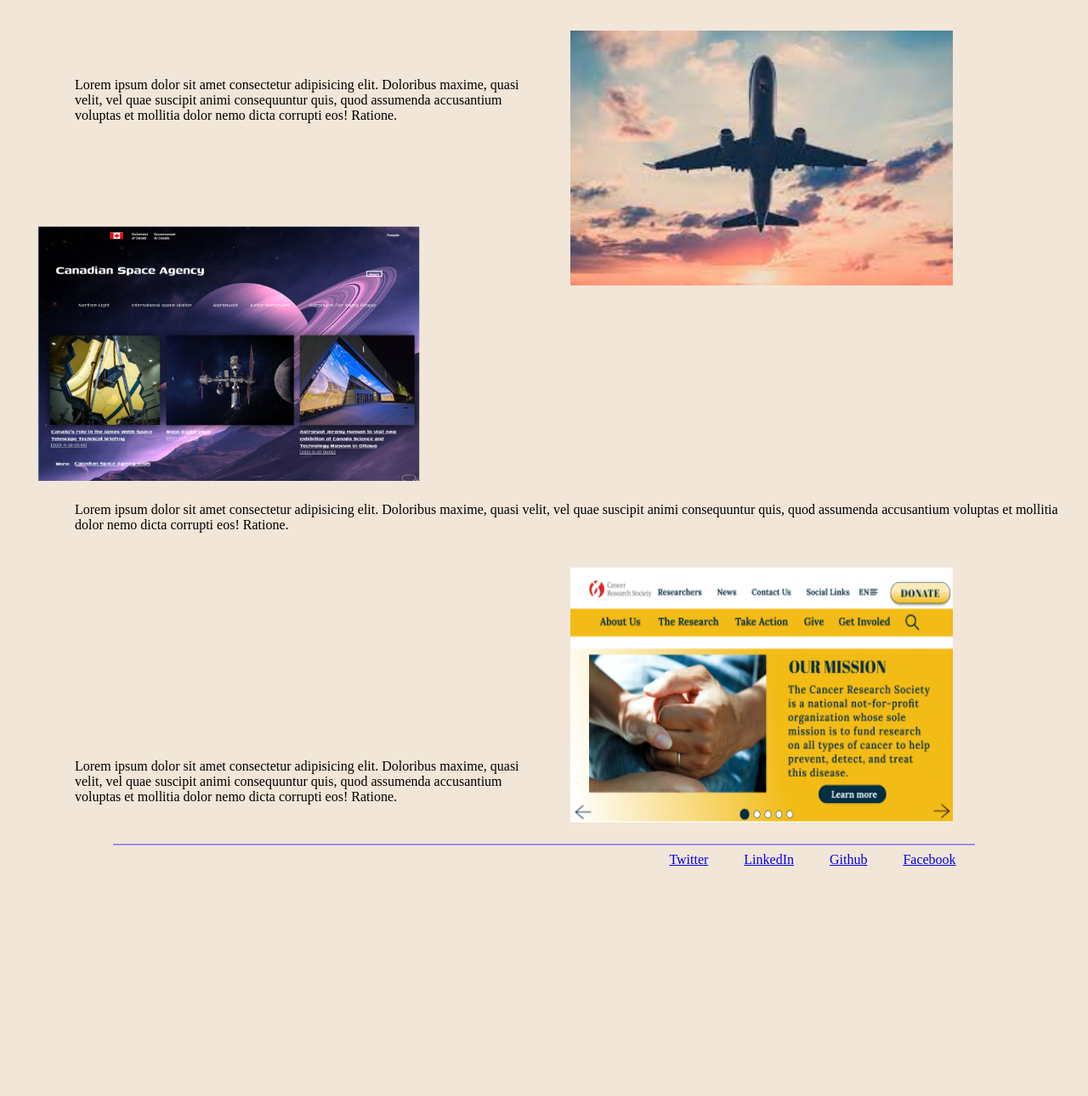
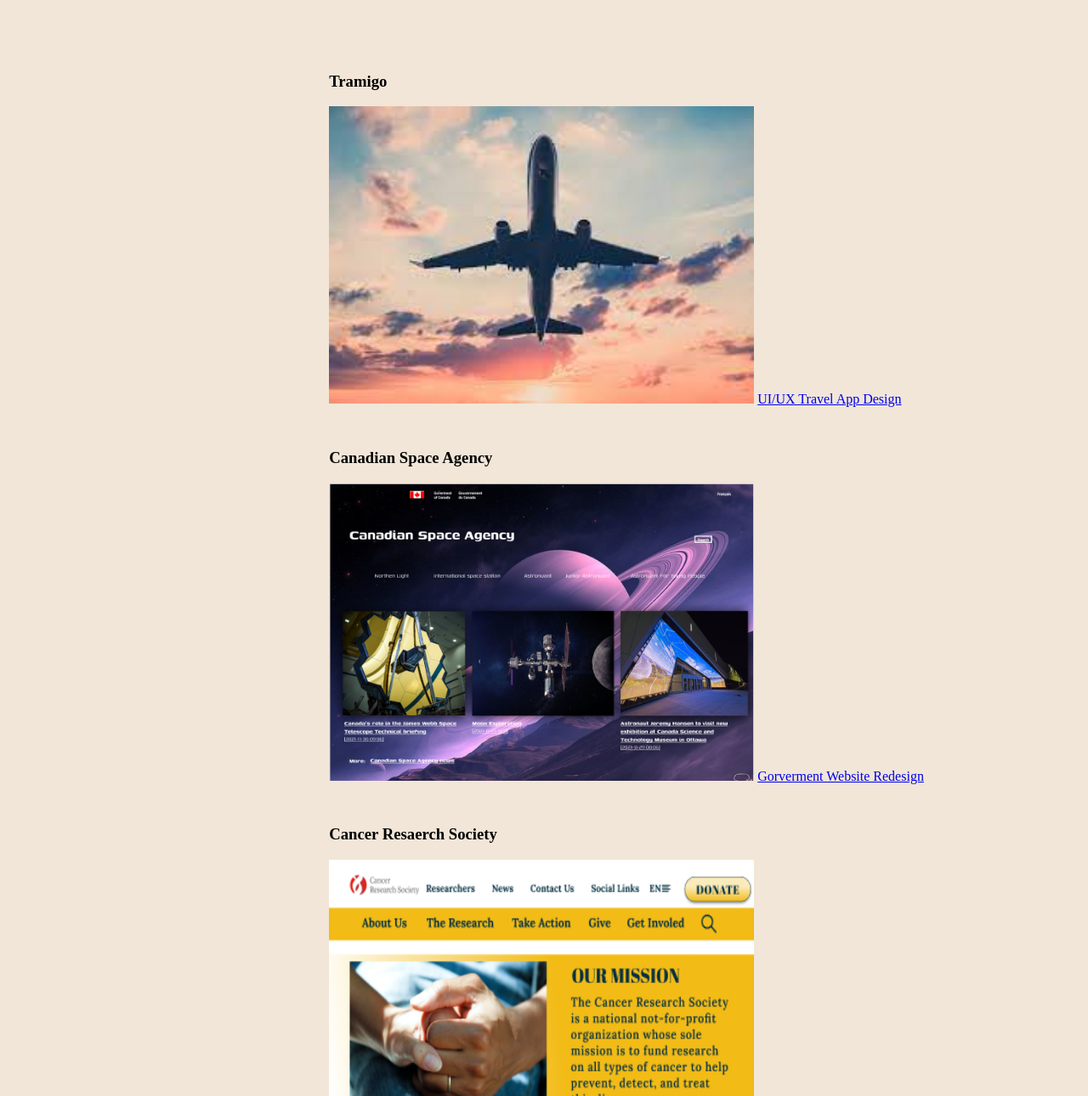
Before and after one commit to wenjing1029/UX_UI_HW_17, a plain HTML site: page index.html in a window 1280 px wide. Shown: the part 681-1971 px from the top of the page at 85% size. Before the commit the page ends 1710 px from the top, so only its background shows below. Drawn offline with Linux system fonts and the light colour scheme.

Commit message:
Change2.26

```diff
--- a/CSS/style.css
+++ b/CSS/style.css
@@ -20,6 +20,7 @@ body {
    grid-template-areas: 'About Resume Portfolio Contact' ;
    margin-left: 60%;
    margin-right: 10%;
+   font-family:'Times New Roman', Times, serif
 }
 
 .intro img{
@@ -33,6 +34,7 @@ body {
     font-size: x-large;
     padding: 20px;
     margin-left: 5%;
+    font-family:'Times New Roman', Times, serif
 }
 .h1{
     font-size:large;
@@ -42,6 +44,7 @@ body {
 .Shortbio {
     font-size: medium;
     margin-left: 12%;
+    font-family: Arial, Helvetica, sans-serif;
     }
 
 .h2 {
@@ -50,43 +53,23 @@ body {
     padding-right: 50%;
 
 }
-.Tramigo img {
-    float: right;
-    margin-right: 10%;
-    padding: 25px;
+#MyWork h2 {
+    text-align:center;
+    font-size:38px;
+    margin-bottom:100px;
+    font-family: 'Times New Roman', Times, serif;
 }
-.DescriptionOfTramigo {
-    font-family:'Times New Roman', Times, serif;
-    padding: 80px;
+.project {
+    margin-left: 30%;
+    padding-bottom: 30px;
+    align-items: center;
+}
+.name {
+    font-family: 'Times New Roman', Times, serif;
 
 }
 
 
-.CSA img {
-    float: right;
-    margin-right: 10%;
-    padding: 25px;
-}
-
-.DescriptionOfCSA {
-    font-family: 'Times New Roman', Times, serif;
-    padding-top: 150px;
-    padding-left: 80px;
-
-}
-
-.CancerReserachSociety img{
-    float: right;
-    margin-right: 10%;
-    padding: 25px;
-
-}
-
-.DescriptionofCancerReserachSociety {
-    font-family: 'Times New Roman', Times, serif;
-    padding-top: 250px;
-    padding-left: 80px;
-}
 
 .footer {
    justify-content: space-around;
@@ -94,4 +77,6 @@ body {
    grid-template-areas: 'About Resume Portfolio Contact' ;
    margin-left: 60%;
    margin-right: 10%;
+   margin-bottom: 10%;
+   font-family: 'Times New Roman', Times, serif;
 }
--- a/index.html
+++ b/index.html
@@ -31,23 +31,29 @@
             </p>
     </div>
     <hr style="border:1 dashed #987cb9" width="80%" color="#987cb9 SIZE=1">
-    <section>
-        <div class="h2">
-           <h2>Works</h2>
-        </div>
-        <div class=" Tramigo ">
-            <img src="IMG/Travel.jpeg" width="450px" height="300px">
-            <p class="DescriptionOfTramigo"> Lorem ipsum dolor sit amet consectetur adipisicing elit. Doloribus maxime, quasi velit, vel quae suscipit animi consequuntur quis, quod assumenda accusantium voluptas et mollitia dolor nemo dicta corrupti eos! Ratione.</p>
-        </div>
-        <div class=" CSA ">
-            <img src="IMG/CSA Redesign .png" width="450px" height="300px">
-            <p class="DescriptionOfCSA"> Lorem ipsum dolor sit amet consectetur adipisicing elit. Doloribus maxime, quasi velit, vel quae suscipit animi consequuntur quis, quod assumenda accusantium voluptas et mollitia dolor nemo dicta corrupti eos! Ratione.</p>
-        </div>
-        <div class=" CancerReserachSociety ">
-            <img src="IMG/non profit.png" width="450px" height="300px">
-            <p class="DescriptionofCancerReserachSociety "> Lorem ipsum dolor sit amet consectetur adipisicing elit. Doloribus maxime, quasi velit, vel quae suscipit animi consequuntur quis, quod assumenda accusantium voluptas et mollitia dolor nemo dicta corrupti eos! Ratione.</p>
-        </div>
-     </section>
+    <!-- My Work -->
+    <section id="MyWork">
+      <h2> <span class="title">My Work</span></h2>
+        <div class="container">
+          <div class="row"></div>
+
+          <div class="project">
+            <h3><span class="name">Tramigo</span></h3>
+            <img src="IMG/Travel.jpeg" width="500px" height="350px">
+            <a href="#">UI/UX Travel App Design</a>
+            </div>
+          <div class="project">
+            <h3><span class="name">Canadian Space Agency</span></h3>
+            <img src="IMG/CSA Redesign .png" width="500px" height="350px">
+            <a href="#">Gorverment Website Redesign</a>
+          </div>
+          <div class="project">
+            <h3><span class="name">Cancer Resaerch Society</span></h3>
+            <img src="IMG/non profit.png" width="500px" height="350px">
+            <a href="#">Non-profit Website Redesign</a>
+          </div>
+
+          </section>
      <hr style="border:1 dashed #987cb9" width="80%" color="#987cb9 SIZE=1">
      <div class="footer">
          <a href="!" class="tw">Twitter</a>
```
Also changed, not shown: 1 other file.
